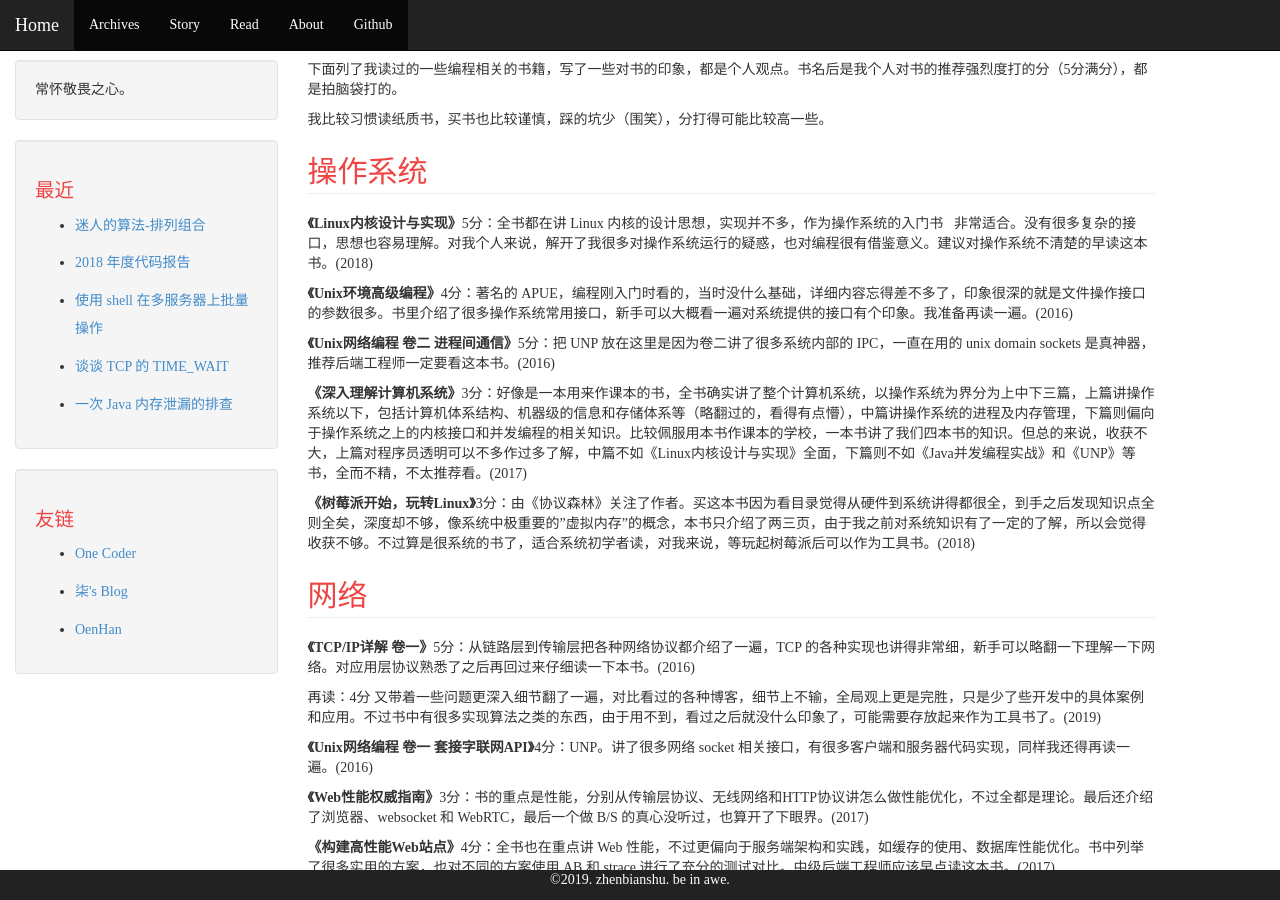
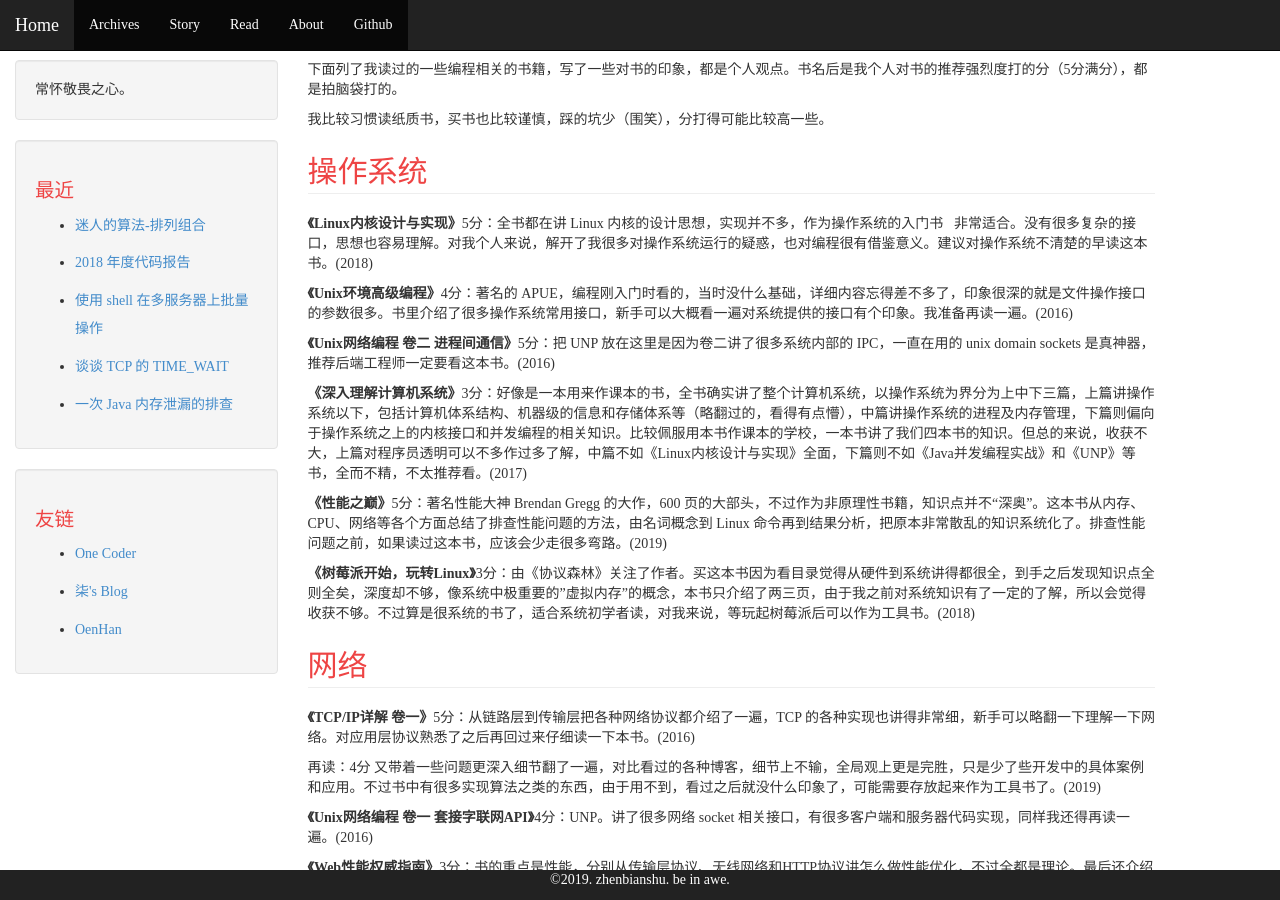
Before and after one commit to zhenbianshu/zhenbianshu.github.io, a Jekyll site: the page built from book_list.md, in a window 1280 px wide and 900 px high. Built offline with Jekyll 4.4.1, drawn with Linux system fonts in a browser that asks for light colours; comment, search, counter and statistics services are not loaded.

Commit message:
add book;

```diff
--- a/book_list.md
+++ b/book_list.md
@@ -16,6 +16,8 @@ title: "Read"
 **《Unix网络编程 卷二 进程间通信》**5分：把 UNP 放在这里是因为卷二讲了很多系统内部的 IPC，一直在用的 unix domain sockets 是真神器，推荐后端工程师一定要看这本书。(2016)
 
 **《深入理解计算机系统》**3分：好像是一本用来作课本的书，全书确实讲了整个计算机系统，以操作系统为界分为上中下三篇，上篇讲操作系统以下，包括计算机体系结构、机器级的信息和存储体系等（略翻过的，看得有点懵），中篇讲操作系统的进程及内存管理，下篇则偏向于操作系统之上的内核接口和并发编程的相关知识。比较佩服用本书作课本的学校，一本书讲了我们四本书的知识。但总的来说，收获不大，上篇对程序员透明可以不多作过多了解，中篇不如《Linux内核设计与实现》全面，下篇则不如《Java并发编程实战》和《UNP》等书，全而不精，不太推荐看。(2017)
+
+**《性能之巅》**5分：著名性能大神 Brendan Gregg 的大作，600 页的大部头，不过作为非原理性书籍，知识点并不“深奥”。这本书从内存、CPU、网络等各个方面总结了排查性能问题的方法，由名词概念到 Linux 命令再到结果分析，把原本非常散乱的知识系统化了。排查性能问题之前，如果读过这本书，应该会少走很多弯路。(2019)
 
 **《树莓派开始，玩转Linux》**3分：由《协议森林》关注了作者。买这本书因为看目录觉得从硬件到系统讲得都很全，到手之后发现知识点全则全矣，深度却不够，像系统中极重要的"虚拟内存"的概念，本书只介绍了两三页，由于我之前对系统知识有了一定的了解，所以会觉得收获不够。不过算是很系统的书了，适合系统初学者读，对我来说，等玩起树莓派后可以作为工具书。(2018)
 
```
